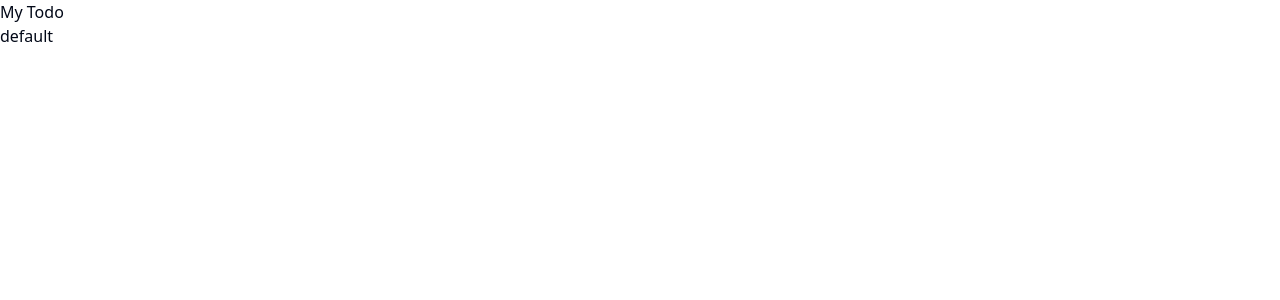
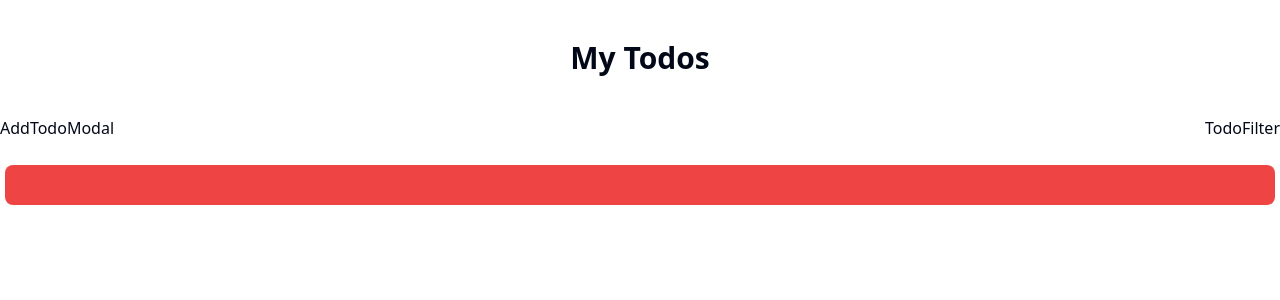
Before and after one commit to Masud-Rahman22/Todo-app-redux-shadcn, a React (Vite) app: page / in a window 1280 px wide. Shown: the top 300 px of the page. Built offline with nearby package versions, Linux system fonts and the light colour scheme.

Commit message:
working on the interface of the todo tasks

```diff
--- a/package.json
+++ b/package.json
@@ -11,11 +11,13 @@
   },
   "dependencies": {
     "@radix-ui/react-slot": "^1.1.0",
+    "@reduxjs/toolkit": "^2.2.6",
     "class-variance-authority": "^0.7.0",
     "clsx": "^2.1.1",
     "lucide-react": "^0.399.0",
     "react": "^18.3.1",
     "react-dom": "^18.3.1",
+    "react-redux": "^9.1.2",
     "tailwind-merge": "^2.3.0",
     "tailwindcss-animate": "^1.0.7"
   },
--- a/src/App.tsx
+++ b/src/App.tsx
@@ -1,11 +1,11 @@
-import {Button} from '../@/components/ui/button'
+import Todo from "./pages/Todo"
+
 function App() {
 
   return (
-    <>
-      <h1>My Todo</h1>
-      <Button>default</Button>
-    </>
+    <div>
+      <Todo></Todo>
+    </div>
   )
 }
 
--- /dev/null
+++ b/src/components/todo/TodoCard.tsx
@@ -0,0 +1,16 @@
+const TodoCard = ()=>{
+    return (
+        <div className="bg-white rounded-md flex justify-between items-center p-3">
+            <input type="checkbox" name="" id="" />
+            <p className="font-semibold">Todo Title</p>
+            <p>time</p>
+            <p>description</p>
+            <div className="space-x-5">
+                <button>del</button>
+                <button>edit</button>
+            </div>
+        </div>
+    )
+}
+
+export default TodoCard;
--- /dev/null
+++ b/src/components/todo/TodoContainer.tsx
@@ -0,0 +1,20 @@
+
+const TodoContainer = ()=>{
+    return (
+        <div>
+        <div className="flex justify-between mb-5 ">
+            <h1>AddTodoModal</h1>
+            <h1>TodoFilter</h1>
+        </div>
+        <div className="bg-primary-gradient w-full h-full rounded-xl  p-[5px]">
+            <div className="bg-red-500 p-5 w-full h-full rounded-lg space-y-3">
+            {/* <div className="bg-white text-2xl font-bold p-5 flex justify-center items-center rounded-md">
+            <p>There is no task pending</p>{' '}
+          </div> */}
+            </div>
+        </div>
+        </div>
+    )
+}
+
+export default TodoContainer;
--- /dev/null
+++ b/src/components/ui/Container.tsx
@@ -0,0 +1,15 @@
+import { ReactNode } from "react";
+
+type TContainerProps = {
+    children: ReactNode
+}
+
+const Container = ({children}: TContainerProps)=>{
+    return (
+        <div className="h-screen w-full max-w-7xl mx-auto">
+            {children}
+        </div>
+    )
+}
+
+export default Container;
--- a/src/main.tsx
+++ b/src/main.tsx
@@ -2,9 +2,13 @@ import React from 'react'
 import ReactDOM from 'react-dom/client'
 import App from './App.tsx'
 import './index.css'
+import { Provider } from 'react-redux'
+import { store } from './redux/store.ts'
 
 ReactDOM.createRoot(document.getElementById('root')!).render(
   <React.StrictMode>
+    <Provider store={store}>
     <App />
+    </Provider>
   </React.StrictMode>,
 )
--- /dev/null
+++ b/src/pages/Todo.tsx
@@ -0,0 +1,12 @@
+import TodoContainer from '../components/todo/TodoContainer';
+import Container from '../components/ui/Container'
+const Todo = ()=>{
+    return (
+        <Container>
+            <h1 className='text-center text-3xl font-semibold my-10'>My Todos</h1>
+            <TodoContainer></TodoContainer>
+        </Container>
+    )
+}
+
+export default Todo;
--- /dev/null
+++ b/src/redux/features/todoSlice.ts
@@ -0,0 +1,11 @@
+import { createSlice } from "@reduxjs/toolkit";
+const initialState = {
+    todo: [],
+}
+const todoSlice = createSlice({
+    name: "todo",
+    initialState,
+    reducers: {},
+})
+
+export default todoSlice.reducer;
--- /dev/null
+++ b/src/redux/hook.ts
@@ -0,0 +1,6 @@
+import { useDispatch, useSelector } from 'react-redux'
+import type { RootState, AppDispatch } from './store'
+
+// Use throughout your app instead of plain `useDispatch` and `useSelector`
+export const useAppDispatch = useDispatch.withTypes<AppDispatch>()
+export const useAppSelector = useSelector.withTypes<RootState>()
--- /dev/null
+++ b/src/redux/store.ts
@@ -0,0 +1,12 @@
+import { configureStore } from "@reduxjs/toolkit";
+import todoReducer from './features/todoSlice'
+export const store = configureStore({
+    reducer: {
+        todos: todoReducer
+    },
+})
+
+// Infer the `RootState` and `AppDispatch` types from the store itself
+export type RootState = ReturnType<typeof store.getState>
+// Inferred type: {posts: PostsState, comments: CommentsState, users: UsersState}
+export type AppDispatch = typeof store.dispatch
```
Also changed, not shown: src/components/ui/button.tsx (renamed from @/components/ui/button.tsx), src/lib/utils.ts (renamed from @/lib/utils.ts), 1 other file (tests, documents, lock files or other folders).
